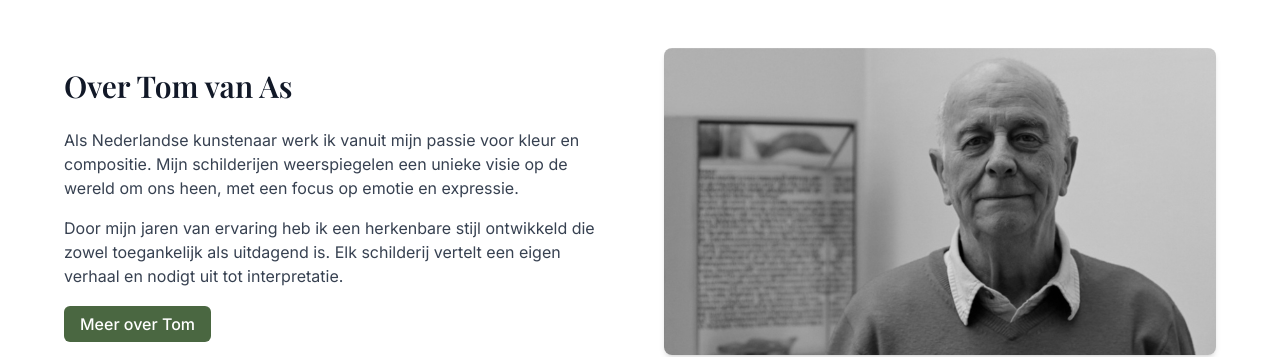
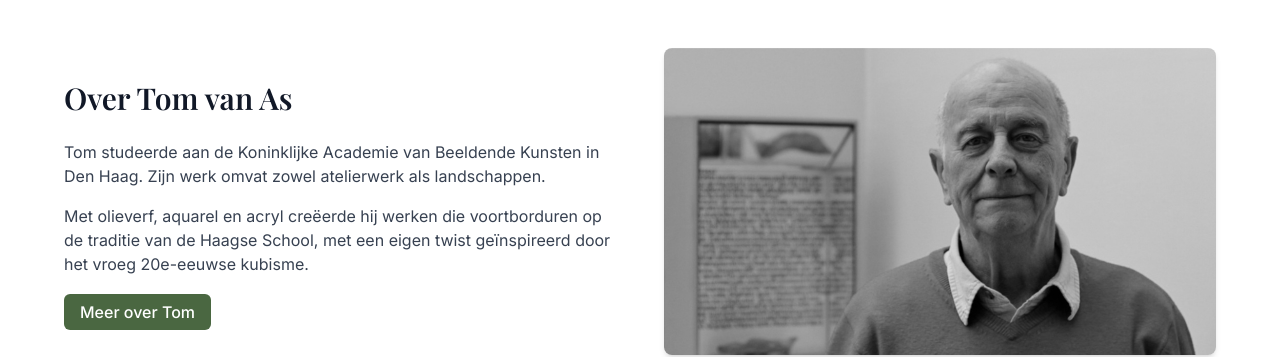
Before and after one commit to sprijk/tom-van-as-gallery, a Nuxt app: page / in a window 1280 px wide. Shown: the part 1060-1417 px from the top of the page. Built offline with nearby package versions, Linux system fonts and the light colour scheme; no server answers.

Commit message:
Update biography text for Tom van As in index.vue

```diff
--- a/pages/index.vue
+++ b/pages/index.vue
@@ -96,14 +96,13 @@
               Over Tom van As
             </h2>
             <p class="text-gray-700 mb-4">
-              Als Nederlandse kunstenaar werk ik vanuit mijn passie voor kleur
-              en compositie. Mijn schilderijen weerspiegelen een unieke visie op
-              de wereld om ons heen, met een focus op emotie en expressie.
+              Tom studeerde aan de Koninklijke Academie van Beeldende Kunsten in
+              Den Haag. Zijn werk omvat zowel atelierwerk als landschappen.
             </p>
             <p class="text-gray-700 mb-6">
-              Door mijn jaren van ervaring heb ik een herkenbare stijl
-              ontwikkeld die zowel toegankelijk als uitdagend is. Elk schilderij
-              vertelt een eigen verhaal en nodigt uit tot interpretatie.
+              Met olieverf, aquarel en acryl creëerde hij werken die
+              voortborduren op de traditie van de Haagse School, met een eigen
+              twist geïnspireerd door het vroeg 20e-eeuwse kubisme.
             </p>
             <NuxtLink to="/over-tom" class="btn btn-primary">
               Meer over Tom
```
